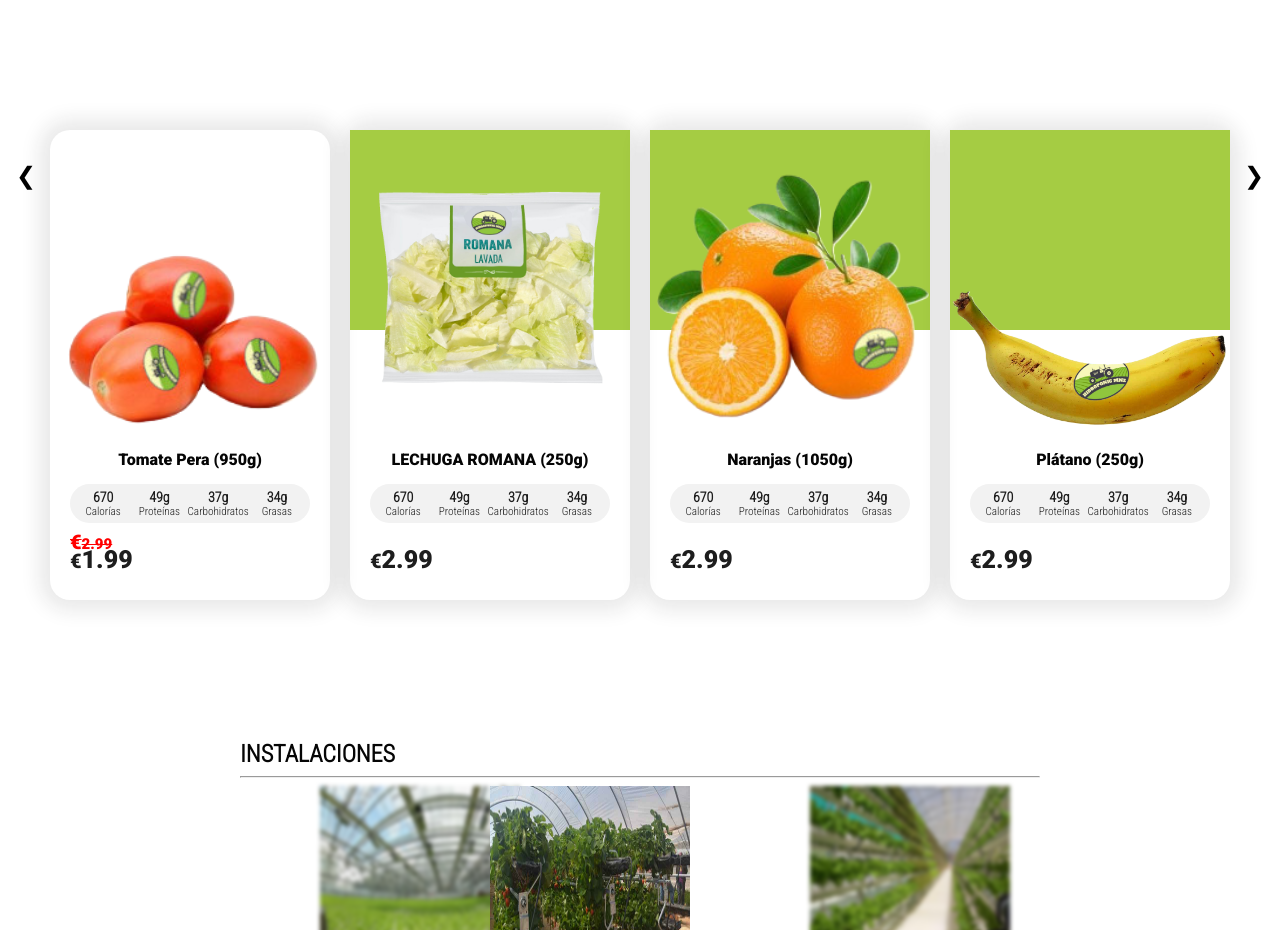
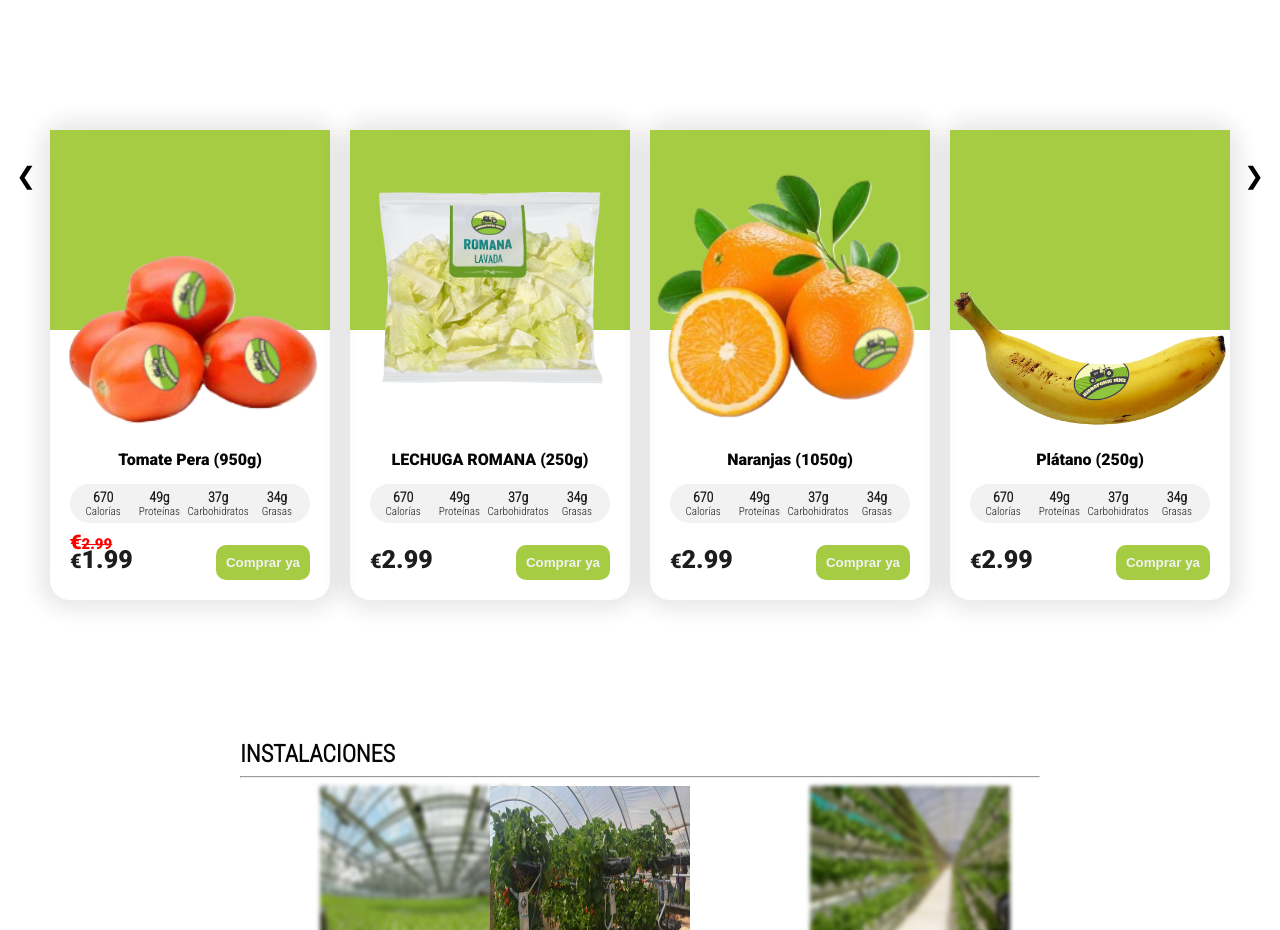
Before and after one commit to xvii292/SimulacroPFE, a React (Create React App) app: page / in a window 1280 px wide. Shown: the part 860-1790 px from the top of the page. Built offline with nearby package versions, Linux system fonts and the light colour scheme.

Commit message:
Productos actualizados

```diff
--- a/src/components/footer.css
+++ b/src/components/footer.css
@@ -1,3 +1,15 @@
+/* Estilos para la barra de navegación (navbar) */
+@font-face {
+  font-family: 'RanchoFuente';
+  /* Nombre de la fuente */
+  src: url('../fonts/Rancho-Regular.ttf') format('truetype');
+  /* Ruta relativa al archivo TTF */
+  /* Otros formatos de archivo si los tienes */
+  font-weight: normal;
+  /* Puedes ajustar esto según la fuente */
+  font-style: normal;
+  /* Puedes ajustar esto según la fuente */
+}
 
 footer {
     background-color: #387423;
--- a/src/components/productos.css
+++ b/src/components/productos.css
@@ -215,7 +215,6 @@ li {
   height: 35px;
   position: relative;
   transition: cubic-bezier(0.68, -0.55, 0.27, 1.55) all 0.3s;
-  cursor: pointer;
   color: var(--negro);
 }
 
@@ -316,3 +315,13 @@ li {
     font-size: 22px; /* Aumenta el tamaño del prefijo de moneda */
   }
 }
+
+.comprarya input[type='button'] {
+  border-radius: 10px;
+  background-color: #a5cc43;
+  font-weight: 600;
+  color: #f2f2f2;
+  padding: 10px;
+  border: none; /* Elimina el borde del botón */
+  cursor: pointer; /* Cambia el cursor al pasar sobre el botón */
+}
--- a/src/components/productos.jsx
+++ b/src/components/productos.jsx
@@ -3,33 +3,19 @@ import './productos.css';
 
 const Productos = () => {
   // La estructura inicial de las tarjetas, incluyendo propiedades para enCarrito y esFav
-  const [cards, setCards] = useState([
-    { id: 1, enCarrito: false, esFav: false, nombre: 'Tomate Pera (950g)', calorías: 670, proteínas: '49g', carbohidratos: '37g', grasas: '34g', precio: 1.99, oferta: 2.99, claseImg: 'Tomate' },
-    { id: 2, enCarrito: false, esFav: false, nombre: 'LECHUGA ROMANA (250g)', calorías: 670, proteínas: '49g', carbohidratos: '37g', grasas: '34g', precio: 2.99, color: '#a5cc43', claseImg: 'Lechuga' },
-    { id: 3, enCarrito: false, esFav: false, nombre: 'Naranjas (1050g)', calorías: 670, proteínas: '49g', carbohidratos: '37g', grasas: '34g', precio: 2.99, color: '#a5cc43', claseImg: 'Naranja' },
-    { id: 4, enCarrito: false, esFav: false, nombre: 'Plátano (250g)', calorías: 670, proteínas: '49g', carbohidratos: '37g', grasas: '34g', precio: 2.99, color: '#a5cc43', claseImg: 'Platano' },
+  const [cards] = useState([
+    { nombre: 'Tomate Pera (950g)', calorías: 670, proteínas: '49g', carbohidratos: '37g', grasas: '34g', precio: 1.99, oferta: 2.99, claseImg: 'Tomate' },
+    { nombre: 'LECHUGA ROMANA (250g)', calorías: 670, proteínas: '49g', carbohidratos: '37g', grasas: '34g', precio: 2.99, color: '#a5cc43', claseImg: 'Lechuga' },
+    { nombre: 'Naranjas (1050g)', calorías: 670, proteínas: '49g', carbohidratos: '37g', grasas: '34g', precio: 2.99, color: '#a5cc43', claseImg: 'Naranja' },
+    { nombre: 'Plátano (250g)', calorías: 670, proteínas: '49g', carbohidratos: '37g', grasas: '34g', precio: 2.99, color: '#a5cc43', claseImg: 'Platano' },
   ]);
-
-  // Función para manejar el estado de enCarrito
-  const toggleCarrito = (id) => {
-    setCards(cards.map(card =>
-      card.id === id ? { ...card, enCarrito: !card.enCarrito } : card
-    ));
-  };
-
-  // Función para manejar el estado de esFav
-  const toggleFav = (id) => {
-    setCards(cards.map(card =>
-      card.id === id ? { ...card, esFav: !card.esFav } : card
-    ));
-  };
 
   return (
     <div className="contenedorCards">
       {cards.map((card) => (
-        <div className={`card ${card.enCarrito ? 'enCarrito' : ''} ${card.esFav ? 'esFav' : ''}`} key={card.id}>
+        <div className='card'>
           <div className="wrapper">
-            <div className="colorProd" style={{ backgroundColor: card.color || 'transparent' }}></div>
+            <div className="colorProd"></div>
             <div className={`imgProd ${card.claseImg}`}></div>
             <div className="infoProd">
               <div className="textProd">
@@ -54,11 +40,14 @@ const Productos = () => {
                   {card.oferta && <p className="precio precioOferta">{card.oferta}</p>}
                   <p className="precio precioProd">{card.precio}</p>
                 </div>
-                <div className="icono action aFavs" onClick={() => toggleFav(card.id)}>
+                <div className="icono action aFavs">
                   {/* Icono de favorito, asegúrate de tener SVG o un componente Icon aquí */}
                 </div>
-                <div className="icono action alCarrito" onClick={() => toggleCarrito(card.id)}>
+                <div className="icono action alCarrito">
                   {/* Icono de carrito, asegúrate de tener SVG o un componente Icon aquí */}
+                </div>
+                <div className='comprarya'>
+                  <input type='button' value={"Comprar ya"}/>
                 </div>
               </div>
             </div>
```
